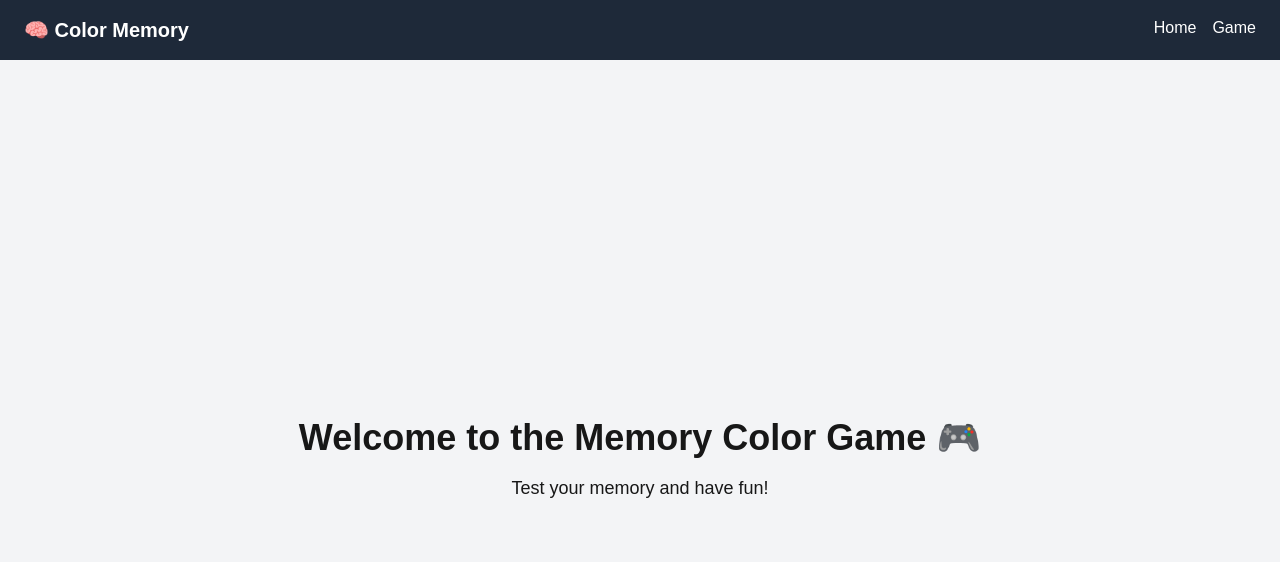
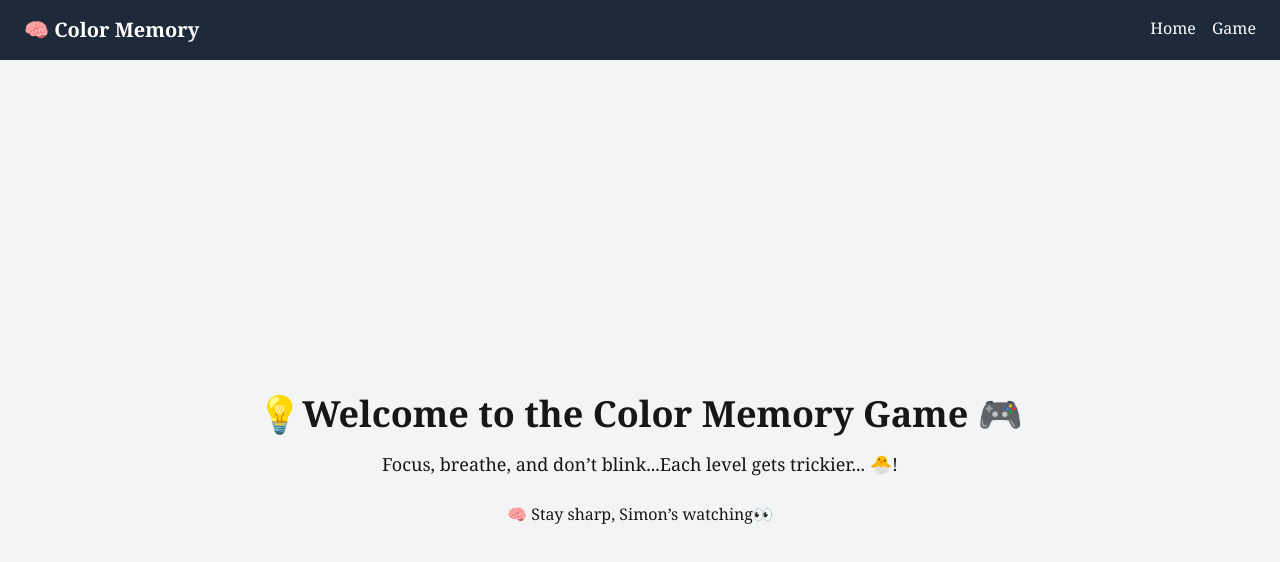
Before and after one commit to memonisha/memory_color_game_nextJS, a Next.js app: page / in a window 1280 px wide. Shown: the top 562 px of the page. Built offline with nearby package versions, Linux system fonts and the light colour scheme.

Commit message:
css edits

```diff
--- a/src/app/globals.css
+++ b/src/app/globals.css
@@ -26,5 +26,6 @@
 body {
   background: var(--background);
   color: var(--foreground);
-  font-family: Arial, Helvetica, sans-serif;
+  font-family: Georgia, 'Times New Roman', Times, serif;
+
 }
--- a/src/app/page.tsx
+++ b/src/app/page.tsx
@@ -7,8 +7,11 @@ export default function Home() {
     <>
       <Header />
       <div className="flex flex-col items-center justify-center min-h-screen bg-gray-100">
-        <h2 className="text-4xl font-bold mb-4">Welcome to the Memory Color Game 🎮</h2>
-        <p className="text-lg">Test your memory and have fun!</p>
+        <h2 className="text-4xl font-bold mb-4">💡Welcome to the Color Memory Game 🎮</h2>
+<p className="text-lg"> Focus, breathe, and don’t blink...Each level gets trickier... 🐣!</p>
+        <br></br>
+        <p> 🧠 Stay sharp, Simon’s watching👀  </p>
+
       </div>
     </>
   );
```
